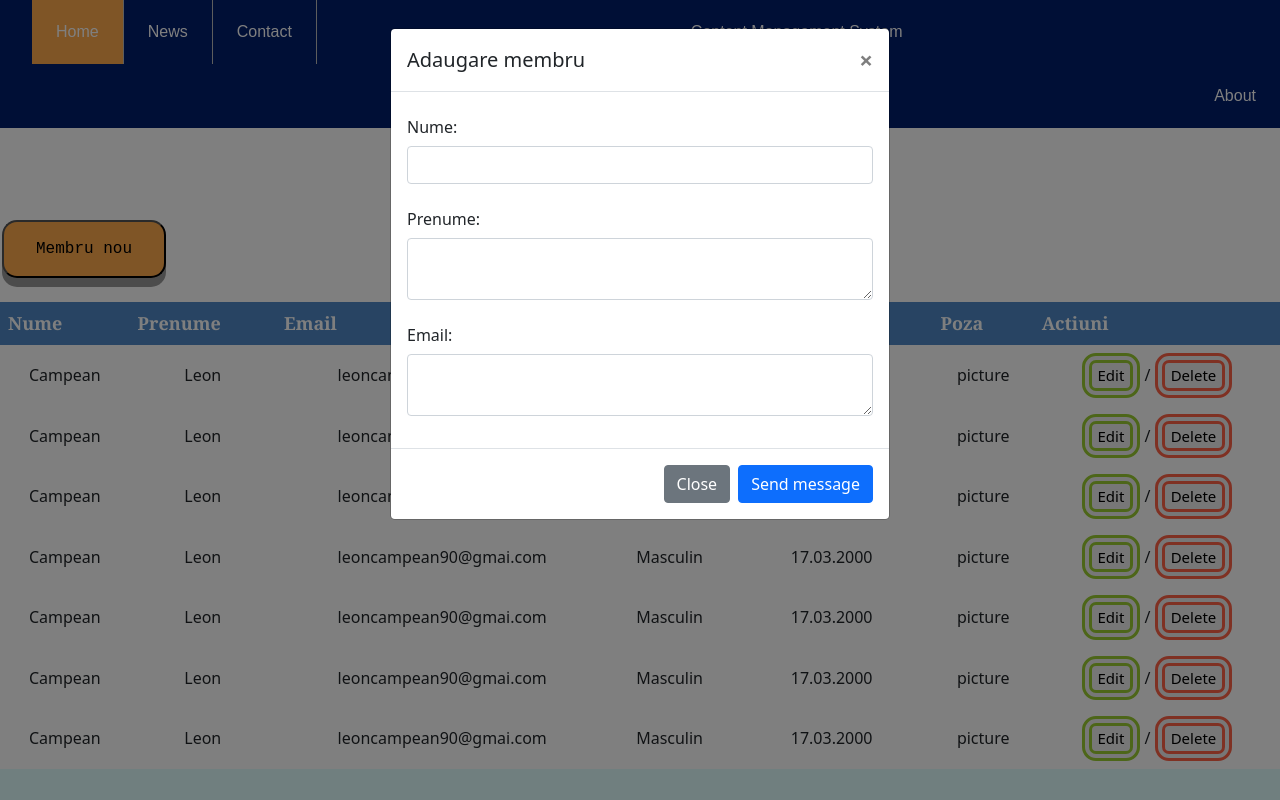
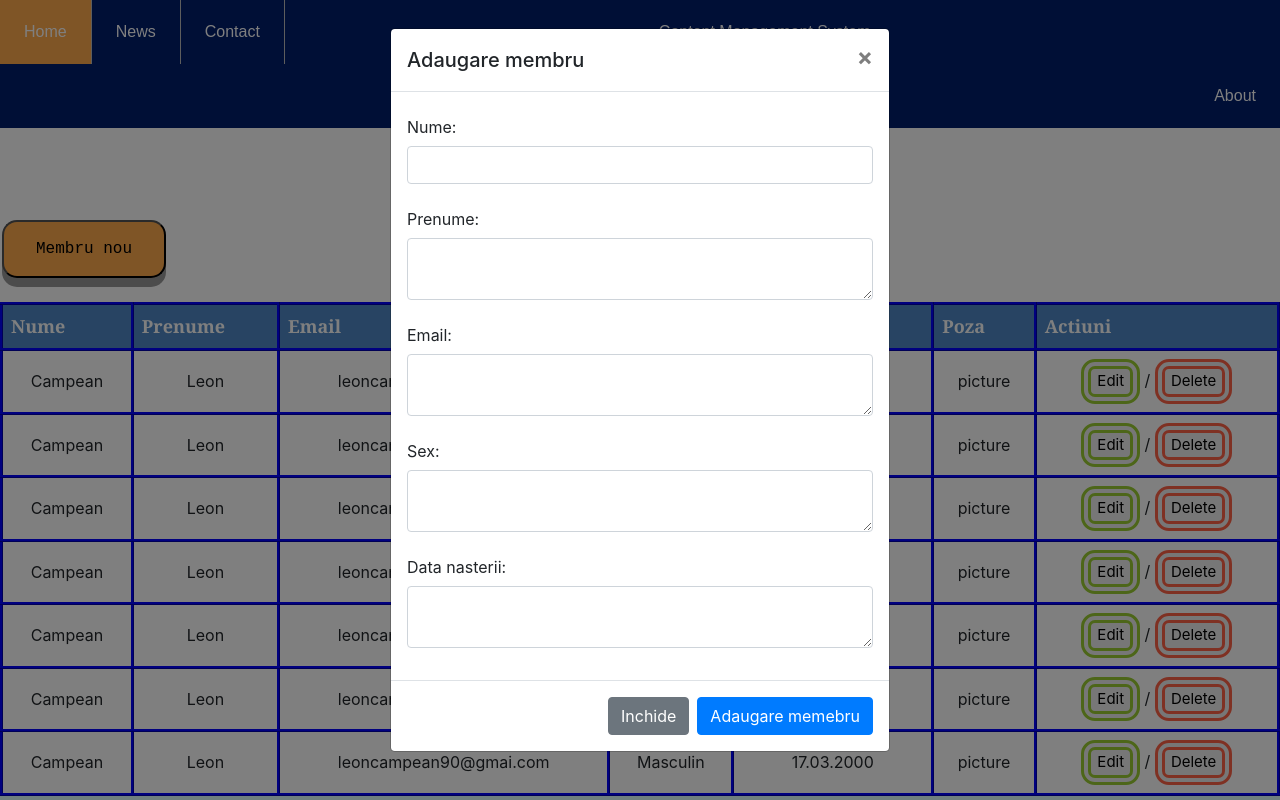
Before and after one commit to leoncampean/p33_CMS, a plain HTML site: page CMS_APP/index.html in a window 1280 px wide. Both pictures are taken after a click on the button "Membru nou". Drawn offline with nearby package versions, Linux system fonts and the light colour scheme.

Commit message:
changing the font color on edit/delete btn and solving the table glitch

```diff
--- a/CMS_APP/index.html
+++ b/CMS_APP/index.html
@@ -8,9 +8,7 @@
         <title>CMS App</title>
         <link rel="stylesheet" href="https://stackpath.bootstrapcdn.com/bootstrap/4.3.1/css/bootstrap.min.css" integrity="sha384-ggOyR0iXCbMQv3Xipma34MD+dH/1fQ784/j6cY/iJTQUOhcWr7x9JvoRxT2MZw1T" crossorigin="anonymous">
         <script src="https://code.jquery.com/jquery-3.3.1.slim.min.js" integrity="sha384-q8i/X+965DzO0rT7abK41JStQIAqVgRVzpbzo5smXKp4YfRvH+8abtTE1Pi6jizo" crossorigin="anonymous"></script>
-        <script src="https://cdnjs.cloudflare.com/ajax/libs/popper.js/1.14.7/umd/popper.min.js" integrity="sha384-UO2eT0CpHqdSJQ6hJty5KVphtPhzWj9WO1clHTMGa3JDZwrnQq4sF86dIHNDz0W1" crossorigin="anonymous"></script>
         <script src="https://stackpath.bootstrapcdn.com/bootstrap/4.3.1/js/bootstrap.min.js" integrity="sha384-JjSmVgyd0p3pXB1rRibZUAYoIIy6OrQ6VrjIEaFf/nJGzIxFDsf4x0xIM+B07jRM" crossorigin="anonymous"></script>
-        <link href="https://cdn.jsdelivr.net/npm/bootstrap@5.0.2/dist/css/bootstrap.min.css" rel="stylesheet" integrity="sha384-EVSTQN3/azprG1Anm3QDgpJLIm9Nao0Yz1ztcQTwFspd3yD65VohhpuuCOmLASjC" crossorigin="anonymous">
         <script src="https://cdn.jsdelivr.net/npm/bootstrap@5.0.2/dist/js/bootstrap.bundle.min.js" integrity="sha384-MrcW6ZMFYlzcLA8Nl+NtUVF0sA7MsXsP1UyJoMp4YLEuNSfAP+JcXn/tWtIaxVXM" crossorigin="anonymous"></script>
     </head>
     <body>
@@ -47,17 +45,25 @@
             <label for="message-text" class="col-form-label">Email:</label>
             <textarea class="form-control" id="emil-form"></textarea>
           </div>
+          <div class="form-group">
+            <label for="message-text" class="col-form-label">Sex:</label>
+            <textarea class="form-control" id="sex-form"></textarea>
+          </div>
+          <div class="form-group">
+            <label for="message-text" class="col-form-label">Data nasterii:</label>
+            <textarea class="form-control" id="data-form"></textarea>
+          </div>
         </form>
       </div>
       <div class="modal-footer">
-        <button type="button" class="btn btn-secondary" data-dismiss="modal">Close</button>
-        <button type="button" class="btn btn-primary">Send message</button>
+        <button type="button" class="btn btn-secondary" data-dismiss="modal">Inchide</button>
+        <button type="button" class="btn btn-primary">Adaugare memebru</button>
       </div>
     </div>
   </div>
 </div>
         <table>
-            <tr>
+            <thead>
               <th>Nume</th>
               <th>Prenume</th>
               <th>Email</th>
@@ -65,7 +71,8 @@
               <th>Data Nasterii</th>
               <th>Poza</th>
               <th>Actiuni</th>
-            </tr>
+            </thead>
+            <tbody>
             <tr>
               <td>Campean</td>
               <td>Leon</td>
@@ -129,6 +136,7 @@
               <td>picture</td>
               <td><button class="edit" type="submit">Edit</button> / <button class="delete" type="submit">Delete</button></td>
             </tr>
+            </tbody>
           </table>
     </body>
 </html>
--- a/CMS_APP/style.css
+++ b/CMS_APP/style.css
@@ -157,6 +157,7 @@ h1 {
 
 .edit:hover {
   background-color:yellowgreen;
+  color: white;
 }
 
 .delete {
@@ -170,4 +171,5 @@ h1 {
 
 .delete:hover {
   background-color: tomato;
+  color: white;
 }
```
